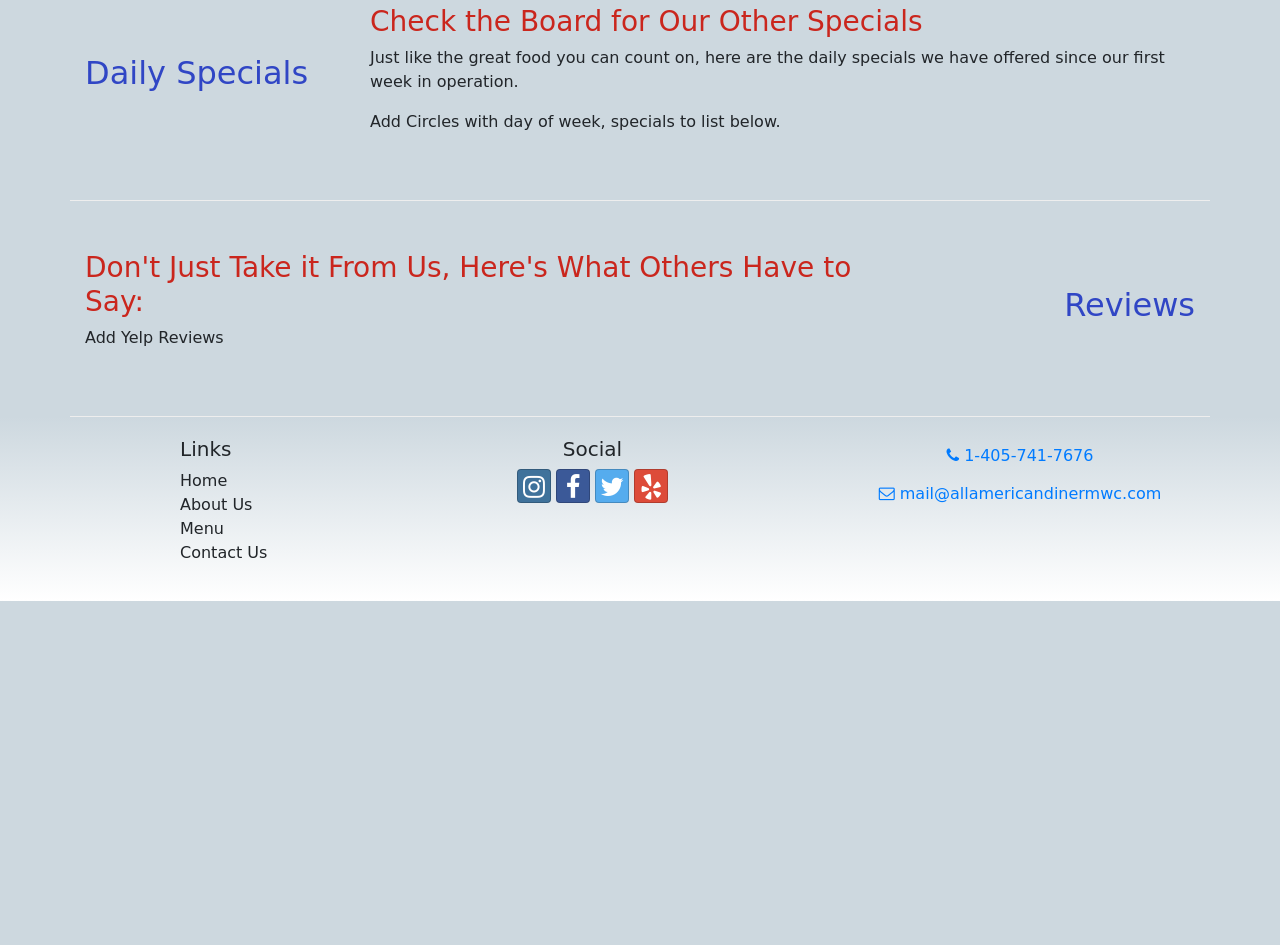
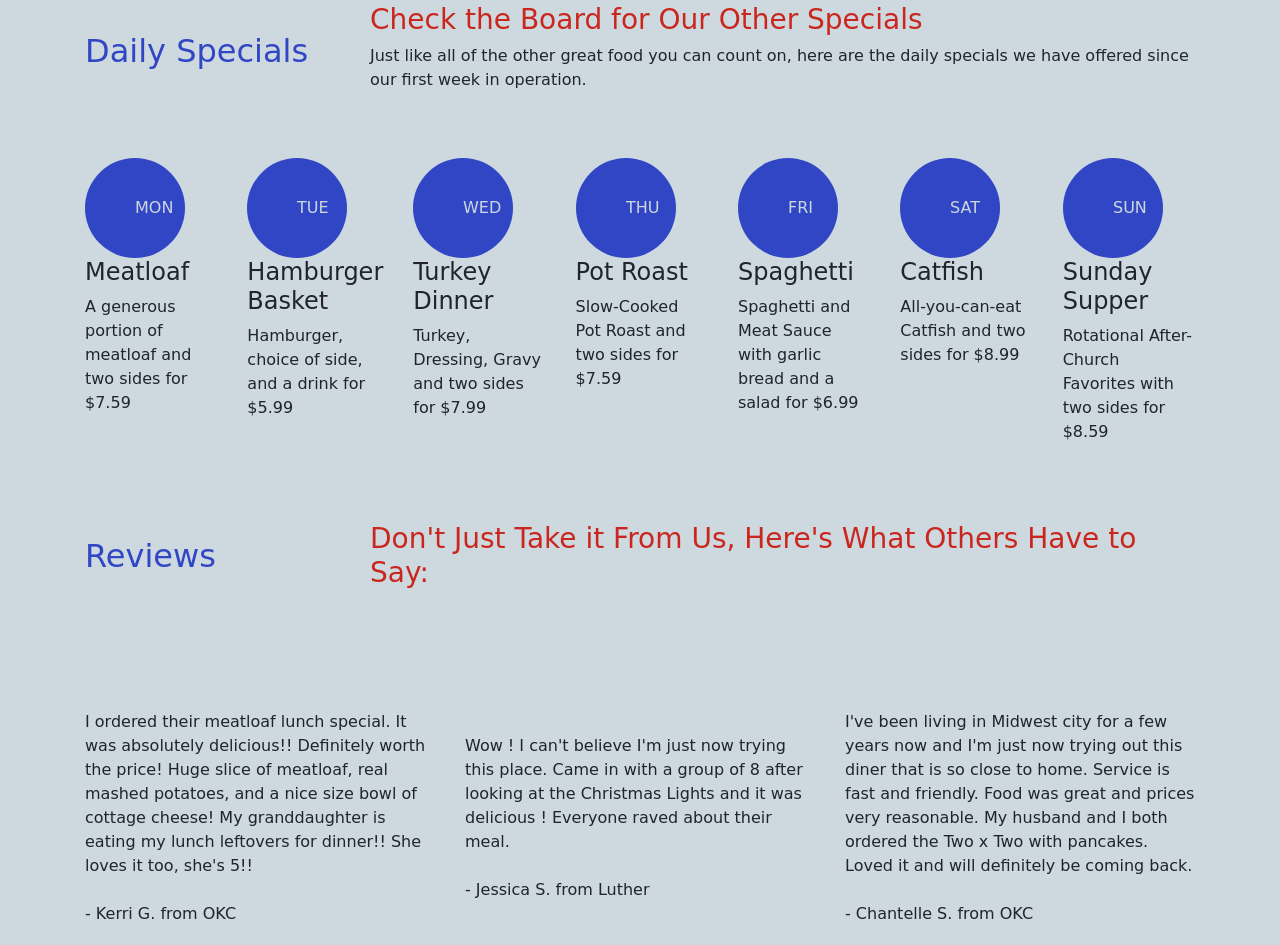
Before and after one commit to sbrowne15/all_american_diner, a website: page index.html in a window 1280 px wide. Shown: the part 1236-2181 px from the top of the page. Before the commit the page ends 1837 px from the top, so only its background shows below. Drawn offline with nearby package versions, Linux system fonts and the light colour scheme; a web font is replaced by a local one.

Commit message:
Completed Index and Contact

```diff
--- a/css/styles.scss
+++ b/css/styles.scss
@@ -29,7 +29,7 @@ h2 {
 
 header {
     h2 {
-    color: $color-pale;
+    color: $color-primary;
     }
 }
 
@@ -47,7 +47,6 @@ header {
 
 .row-content {
     padding: 50px 0;
-    border-bottom: 1px ridge;
     min-height: 200px;
 }
 
--- a/index.html
+++ b/index.html
@@ -47,7 +47,6 @@
                 <ul class="navbar-nav">
                     <li class="nav-item active"><a class="nav-link" href="#"><i class="fa fa-home fa-lg"></i> Home</a></li>
                     <li class="nav-item"><a class="nav-link" href="tabbed-aboutus.html"><i class="fa fa-info fa-lg"></i> About Us</a></li>
-                    <li class="nav-item"><a class="nav-link" href="#"><i class="fa fa-cutlery fa-lg"></i> Menu</a></li>
                     <li class="nav-item"><a class="nav-link" href="contactus.html"><i class="fa fa-address-card fa-lg"></i> Contact Us</a></li>
                 </ul>
             </div>
@@ -65,7 +64,6 @@
                 </p>
                 <div>
                     <a href="https://order.online/store/AllAmericanDiner-135961/en-US/?hideModal=true&pickup=true" type="button" class="btn btn-danger">Order Online</a>
-                    <a href="menu.html"type="submit" class="btn btn-primary ml-3">View Menu</a>
                 </div>
             </div>
             <div class="col-sm-4">
@@ -74,7 +72,6 @@
                 </div>
             </div>
         </div>
-
 
         <div class="row row-content">
             <div class="col-md-8 mx-auto">
@@ -130,24 +127,85 @@
                 <div class="media">
                     <div class="media-body align-self-center">
                         <h3>Check the Board for Our Other Specials</h3>
-                        <p class="d-none d-sm-block">Just like the great food you can count on, here are the daily specials we have offered since our first week in operation.</p>
-                        <p class="d-none d-sm-block">Add Circles with day of week, specials to list below.</p>
+                        <p class="d-none d-sm-block">Just like all of the other great food you can count on, here are the daily specials we have offered since our first week in operation.</p>
+                        <p class="d-none d-sm-block"></p>
+                    </div>
+                </div>
+            </div>
+        </div>
+
+        <div class="row">
+            <div class="col">
+                <svg class="bd-placeholder-img rounded-circle" width="100" height="100" xmlns="http://www.w3.org/2000/svg" preserveAspectRatio="xMidYMid slice" focusable="false" role="img" aria-label="Placeholder: 100x100"><title>Monday</title><rect width="100%" height="100%" fill="#3046C5"></rect><text x="50%" y="50%" fill="#CDD8DF" dy=".3em" >MON</text></svg>
+                <h4 class="text-sm-block">Meatloaf</h4>
+                <p class="d-block">A generous portion of meatloaf and two sides for $7.59</p>
+            </div>
+            <div class="col">
+                <svg class="bd-placeholder-img rounded-circle" width="100" height="100" xmlns="http://www.w3.org/2000/svg" preserveAspectRatio="xMidYMid slice" focusable="false" role="img" aria-label="Placeholder: 100x100"><title>Tuesday</title><rect width="100%" height="100%" fill="#3046C5"></rect><text x="50%" y="50%" fill="#CDD8DF" dy=".3em" >TUE</text></svg>
+                <h4 class="text-sm-block">Hamburger Basket</h4>
+                <p class="d-block">Hamburger, choice of side, and a drink for $5.99</p>
+            </div>
+            <div class="col">
+                <svg class="bd-placeholder-img rounded-circle" width="100" height="100" xmlns="http://www.w3.org/2000/svg" preserveAspectRatio="xMidYMid slice" focusable="false" role="img" aria-label="Placeholder: 100x100"><title>Wednesday</title><rect width="100%" height="100%" fill="#3046C5"></rect><text x="50%" y="50%" fill="#CDD8DF" dy=".3em" >WED</text></svg>
+                <h4 class="text-sm-block">Turkey Dinner</h4>
+                <p class="d-block">Turkey, Dressing, Gravy and two sides for $7.99</p>
+            </div>
+            <div class="col">
+                <svg class="bd-placeholder-img rounded-circle" width="100" height="100" xmlns="http://www.w3.org/2000/svg" preserveAspectRatio="xMidYMid slice" focusable="false" role="img" aria-label="Placeholder: 100x100"><title>Thursday</title><rect width="100%" height="100%" fill="#3046C5"></rect><text x="50%" y="50%" fill="#CDD8DF" dy=".3em" >THU</text></svg>
+                <h4 class="text-sm-block">Pot Roast</h4>
+                <p class="d-block">Slow-Cooked Pot Roast and two sides for $7.59</p>
+            </div>
+            <div class="col">
+                <svg class="bd-placeholder-img rounded-circle" width="100" height="100" xmlns="http://www.w3.org/2000/svg" preserveAspectRatio="xMidYMid slice" focusable="false" role="img" aria-label="Placeholder: 100x100"><title>Friday</title><rect width="100%" height="100%" fill="#3046C5"></rect><text x="50%" y="50%" fill="#CDD8DF" dy=".3em" >FRI</text></svg>
+                <h4 class="text-sm-block">Spaghetti</h4>
+                <p class="d-block">Spaghetti and Meat Sauce with garlic bread and a salad for $6.99</p>
+            </div>
+            <div class="col">
+                <svg class="bd-placeholder-img rounded-circle" width="100" height="100" xmlns="http://www.w3.org/2000/svg" preserveAspectRatio="xMidYMid slice" focusable="false" role="img" aria-label="Placeholder: 100x100"><title>Saturday</title><rect width="100%" height="100%" fill="#3046C5"></rect><text x="50%" y="50%" fill="#CDD8DF" dy=".3em" >SAT</text></svg>
+                <h4 class="text-sm-block">Catfish</h4>
+                <p class="d-block">All-you-can-eat Catfish and two sides for $8.99</p>
+            </div>
+            <div class="col">
+                <svg class="bd-placeholder-img rounded-circle" id="calCir" width="100" height="100" xmlns="http://www.w3.org/2000/svg" preserveAspectRatio="xMidYMid slice" focusable="false" role="img" aria-label="Placeholder: 100x100"><title>Sunday</title><rect width="100%" height="100%" fill="#3046C5" ></rect><text x="50%" y="50%" fill="#CDD8DF" dy=".3em" >SUN</text></svg>
+                <h4 class="text-sm-block">Sunday Supper</h4>
+                <p class="d-block">Rotational After-Church Favorites with two sides for $8.59</p>
+            </div>
+        </div>
+
+        <div class="row row-content align-items-center">
+            <div class="col-sm-4 col-md-3">
+                <h2 class="text-sm-left">Reviews</h2>
+            </div>
+            <div class="col">
+                <div class="media">
+                    <div class="media-body align-self-center">
+                        <h3>Don't Just Take it From Us, Here's What Others Have to Say:</h3>
                     </div>
                 </div>
             </div>
         </div>
 
         <div class="row row-content align-items-center">
-            <div class="col-sm-4 order-sm-last col-md-3">
-                <h2 class="text-sm-right">Reviews</h2>
+            <div class="col-sm-4">
+                <p>
+                    I ordered their meatloaf lunch special. It was absolutely delicious!! Definitely worth the price! Huge slice of meatloaf, real mashed potatoes, and a nice size bowl of cottage cheese! My granddaughter is eating my lunch leftovers for dinner!! She loves it too, she's 5!!
+                    <br><br>
+                    - Kerri G. from OKC
+                </p>
             </div>
-            <div class="col">
-                <div class="media">
-                    <div class="media-body align-self-center">
-                        <h3>Don't Just Take it From Us, Here's What Others Have to Say:</h3>
-                        <p class="d-none d-sm-block">Add Yelp Reviews</p>
-                    </div>
-                </div>
+            <div class="col-sm-4">
+                <p>
+                    Wow ! I can't believe I'm just now trying this place. Came in with a group of 8 after looking at the Christmas Lights and it was delicious ! Everyone raved about their meal.
+                    <br><br>
+                    - Jessica S. from Luther
+                </p>
+            </div>
+            <div class="col-sm-4">
+                <p>
+                    I've been living in Midwest city for a few years now and I'm just now trying out this diner that is so close to home. Service is fast and friendly. Food was great and prices very reasonable. My husband and I both ordered the Two x Two with pancakes. Loved it and will definitely be coming back.
+                    <br><br>
+                    - Chantelle S. from OKC
+                </p>
             </div>
         </div>
     </div>
@@ -160,7 +218,6 @@
                     <ul class="list-unstyled">
                         <li><a href="#">Home</a></li>
                         <li><a href="tabbed-aboutus.html">About Us</a></li>
-                        <li><a href="#">Menu</a></li>
                         <li><a href="contactus.html">Contact Us</a></li>
                     </ul>
                 </div>
```
Also changed, not shown: contactus.html (+25 -22 lines), tabbed-aboutus.html (+2 -4 lines), css/styles.css.
